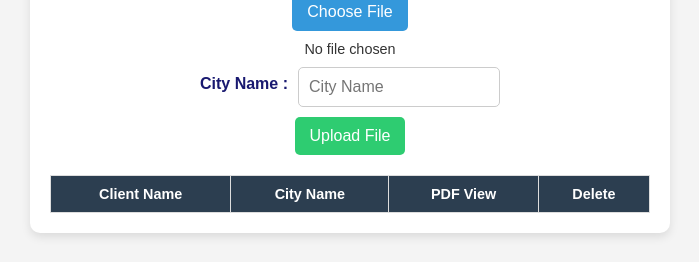
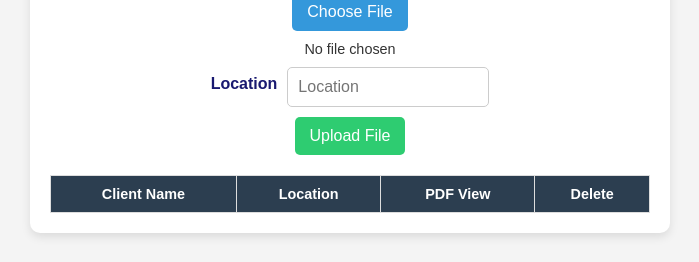
Before and after one commit to sumanthversatileimpex/File-Management-System, a plain HTML site: page index.html in a window 1280 px wide. Shown: the part 360-622 px from the top of the page, without its empty margins (290-989 px from the left). Drawn offline with nearby package versions, Linux system fonts and the light colour scheme.

Commit message:
changes in loaction lable name

```diff
--- a/index.html
+++ b/index.html
@@ -21,8 +21,8 @@
                 <span id="file-name" class="file-name">No file chosen</span>
             </div>
             <div class="form-group">
-                <label for="city-input" class="city-label">City Name :</label>
-                <input type="text" id="city-input" class="city-input" placeholder="City Name">
+                <label for="city-input" class="city-label">Location</label>
+                <input type="text" id="city-input" class="city-input" placeholder="Location">
             </div>
             <button id="save-button">Upload File</button>
         </form>
@@ -32,7 +32,7 @@
                 <thead>
                     <tr>
                         <th>Client Name</th>
-                        <th>City Name</th>
+                        <th>Location</th>
                         <th>PDF View</th>
                         <th>Delete</th>
                     </tr>
```
